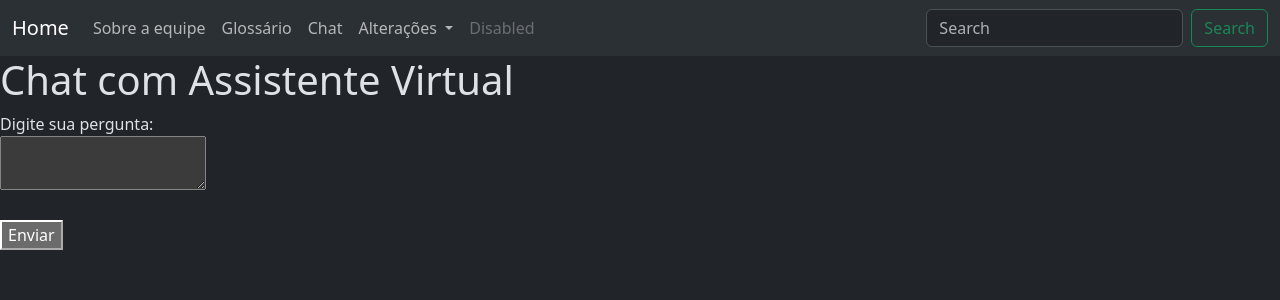
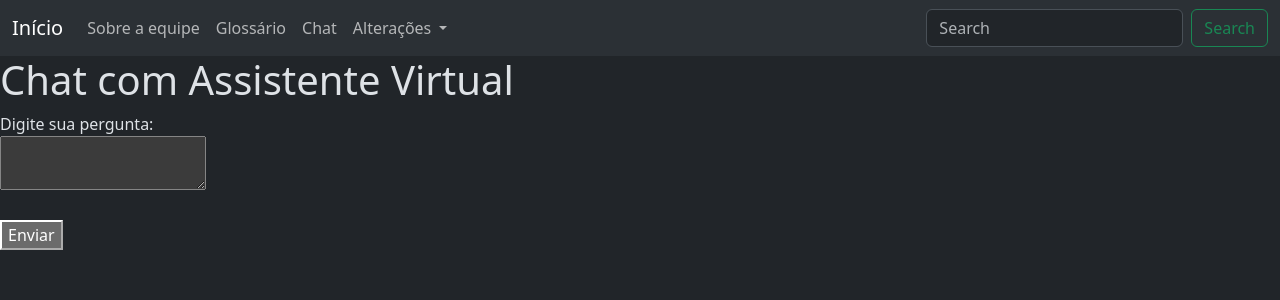
Before and after one commit to guilhermlcn/projeto_final_ip_cc, a Flask app: page /chat_bot in a window 1280 px wide. Shown: the top 300 px of the page. Run offline with Flask 3, Linux system fonts and the light colour scheme.

Commit message:
Update modelo.html

```diff
--- a/templates/modelo.html
+++ b/templates/modelo.html
@@ -9,7 +9,7 @@
   <body>
   <nav class="navbar navbar-expand-lg bg-body-tertiary">
   <div class="container-fluid">
-    <a class="navbar-brand" href="/">Home</a>
+    <a class="navbar-brand" href="/">Início</a>
     <button class="navbar-toggler" type="button" data-bs-toggle="collapse" data-bs-target="#navbarSupportedContent" aria-controls="navbarSupportedContent" aria-expanded="false" aria-label="Toggle navigation">
       <span class="navbar-toggler-icon"></span>
     </button>
@@ -35,9 +35,6 @@
             <li><a class="dropdown-item" href="/editar_termo">Editar Termo</a></li>
           </ul>
         </li>
-        <li class="nav-item">
-          <a class="nav-link disabled" aria-disabled="true">Disabled</a>
-        </li>
       </ul>
       <form class="d-flex" role="search">
         <input class="form-control me-2" type="search" placeholder="Search" aria-label="Search"/>
```
